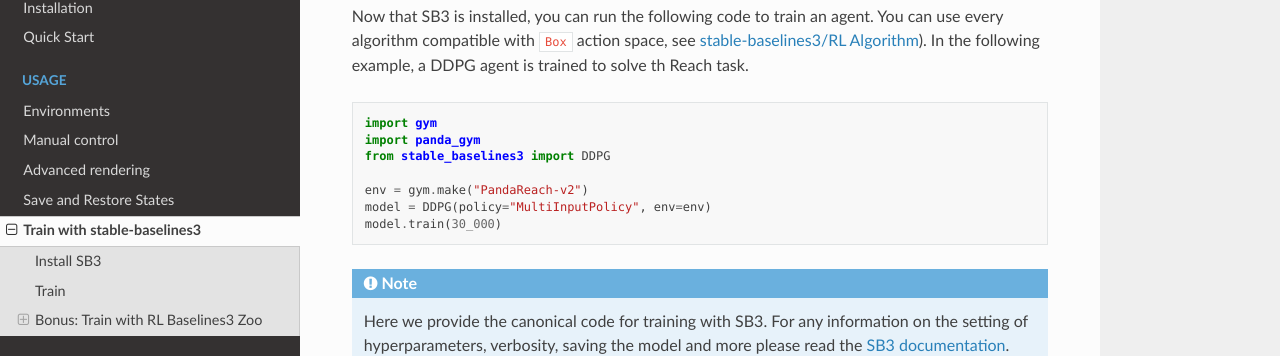
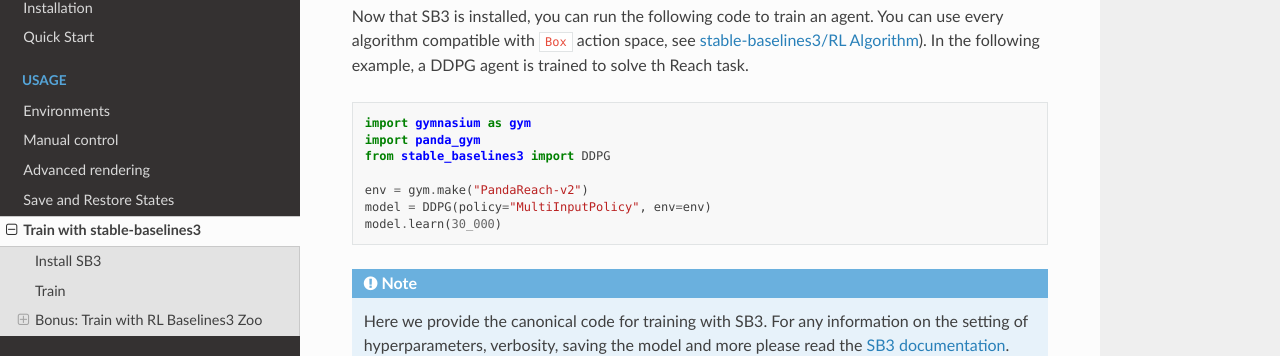
Before and after one commit to qgallouedec/panda-gym, a Sphinx documentation site: the page built from docs/usage/train_with_sb3.rst, in a window 1280 px wide and 900 px high, scrolled down 395 px. Shown: the part 144-500 px from the top of the window. Built offline with Sphinx 7.4.7 and the Read the Docs theme 2.0.0, drawn with Linux system fonts in a browser that asks for light colours.

Commit message:
fix train example

```diff
--- a/docs/usage/train_with_sb3.rst
+++ b/docs/usage/train_with_sb3.rst
@@ -20,13 +20,13 @@ Now that SB3 is installed, you can run the following code to train an agent. You
 
 .. code-block:: python
 
-    import gym
+    import gymnasium as gym
     import panda_gym
     from stable_baselines3 import DDPG
 
     env = gym.make("PandaReach-v2")
     model = DDPG(policy="MultiInputPolicy", env=env)
-    model.train(30_000)
+    model.learn(30_000)
 
 .. note::
 
```
